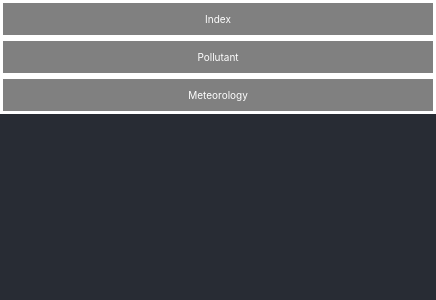
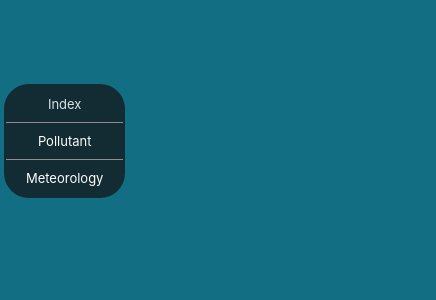
Before and after one commit to sharonNissanov/legends-api, a React (Create React App) app: page / in a window 390 px wide. Shown: the top 300 px of the page, 436 px wide, since content can reach past the window. Built offline with nearby package versions, Linux system fonts and the light colour scheme.

Commit message:
adding some css
handling the media queries , adding some style

```diff
--- a/src/App.css
+++ b/src/App.css
@@ -7,64 +7,219 @@
 }
 
 .menu ,table, th, td {
-  border: 1px solid black;
+  border-bottom: 0.2px solid #d8e3e7;
   border-collapse: collapse;
 }
 .menu ,th, td {
   padding: 5px;
   text-align: center;
 }
-.menu ,table{
-  width: 100px;
-  position: relative;
-  /* top: 120px; */
+.button:hover  {
+  background-color:  #d8e3e7;
+  color: #132c33;
+  border-radius: 20px;
 }
-.menu{
-  background-color:rgb(168, 168, 168);
-  width: 200px;
-  margin-left: auto;
-  margin-right: auto;
-  margin-top: 10px;
-}
-fieldset{
-  margin-top: 10px;
-  width:fit-content;
-  margin-left: auto;
-  margin-right: auto;
+.first_button:hover  {
+  background-color:#d8e3e7;
+  color:#132c33;
+  border-radius: 20px;
 }
 
-/*big screens*/
-@media (min-width: 769px) {
+
+@media screen and (min-width: 993px) {
+
   .button{
-    background-color:grey;
-    border: solid;
-    color: white;
+    border-top:1px solid #8f8d8d;
+    color: #d8e3e7;
     padding: 15px 32px;
     text-align: center;
     text-decoration: none;
     font-size: 16px;
-    width: 100%;
+    cursor: pointer;
+    transition-duration: 0.4s;
+  }
+  .first_button{
+    color: #d8e3e7;
+    padding: 15px 32px;
+    text-align: center;
+    text-decoration: none;
+    font-size: 16px;
+    cursor: pointer;
+    transition-duration: 0.4s;
   }
   fieldset, table{
     font-size: 15px;
     border-spacing: 20px 15px;
   }
+  .button_group{
+    background-color:#132c33;
+    width: fit-content;
+    text-align: center;
+    align-items: center;
+    position: absolute;
+    left: 8%;
+    top:10%;
+    border-radius:25px;
+    border: 2px solid #132c33;
+    cursor: pointer;
+  }
+  .menu{
+    background-color:#132c33;
+    color: #aeb0b1;
+    width: fit-content;
+    margin-left: auto;
+    margin-right: auto;
+    align-self: center;
+    text-align: center;
+    cursor: pointer;
+  }
+
+  fieldset{
+    /* margin-top: 10%; */
+    width:fit-content;
+    /* margin-left: auto;
+    margin-right: auto; */
+    background-color:#dbecd5;
+    color:#132c33;
+    border: 2px solid #487480;
+    border-radius:10px;
+    position: absolute  ;
+    top:30%;
+    left: 50%;
+    transform: translate(-20%, -30%);
+  }
+
 }
 
-/*small screens*/
-@media (max-width: 768px) {
+/******* medium screens ******************************************************/
+@media screen and (max-width: 992px) {
+
   .button{
-    background-color:grey;
+    border-top:1px solid #8f8d8d;
+    color: #d8e3e7;
+    padding: 15px 32px;
+    text-align: center;
+    text-decoration: none;
+    font-size: 16px;
+    cursor: pointer;
+    transition-duration: 0.4s;
+  }
+  .first_button{
+    color: #d8e3e7;
+    padding: 15px 32px;
+    text-align: center;
+    text-decoration: none;
+    font-size: 16px;
+    cursor: pointer;
+    transition-duration: 0.4s;
+  }
+  fieldset, table{
+    font-size: 15px;
+    border-spacing: 20px 15px;
+  }
+  .button_group{
+    background-color:#132c33;
+    width: fit-content;
+    text-align: center;
+    align-items: center;
+    position: absolute;
+    left: 3%;
+    top:10%;
+    border-radius:25px;
+    border: 2px solid #132c33;
+    cursor: pointer;
+  }
+  .menu{
+    background-color:#132c33;
+    color: #aeb0b1;
+    width: fit-content;
+    margin-left: auto;
+    margin-right: auto;
+    align-self: center;
+    text-align: center;
+    cursor: pointer;
+  }
+
+  fieldset{
+    width:fit-content;
+    background-color:#dbecd5;
+    color:#132c33;
+    border: 2px solid #487480;
+    border-radius:10px;
+    position: absolute  ;
+    top:30%;
+    left: 50%;
+    transform: translate(-10%, -30%);
+  }
+
+}
+
+/****************************** mobile screens */
+@media screen and (max-width: 600px) {
+
+  .App{
+    display: flex;
+  }
+  .button{
+    border-top:1px solid #8f8d8d;
+    color: #d8e3e7;
     padding: 10px 20px;
-    border: solid;
     color: white;
     text-align: center;
     text-decoration: none;
-    font-size: 10px;
-    width: 100%;
+    font-size: 13px;
+    cursor: pointer;
+    transition-duration: 0.4s;
+  }
+  .first_button{
+    color: #d8e3e7;
+    padding: 10px 20px;
+    text-align: center;
+    text-decoration: none;
+    font-size: 13px;
+    cursor: pointer;
+    transition-duration: 0.4s;
+  }
+  .button_group{
+    float: left;
+    background-color:#132c33;
+    min-width:fit-content;
+    text-align: center;
+    align-items: center;
+    position: absolute;
+    left: 1%;
+    /* top:10%; */
+    border-radius:25px;
+    border: 2px solid #132c33;
+    cursor: pointer;
+
+  }
+  .menu{
+    font-size: 13px;
+    background-color:#132c33;
+    position: relative;
+    color: #aeb0b1;
+    margin-left: auto;
+    margin-right: auto;
+    align-self: center;
+    text-align: center;
+    cursor: pointer;
   }
   fieldset table{
     font-size: 10px;
-    border-spacing: 14px 8px;
+    border-spacing: 10px 8px;
   }
+  fieldset{
+  float: right;
+    width:150px;
+    background-color:#dbecd5;
+    color:#132c33;
+    border: 2px solid #487480;
+    border-radius:10px;
+    position: absolute  ;
+    top:30%;
+    left: 60%;
+    transform: translate(-20%, -30%);
+  }
+
 }
--- a/src/App.js
+++ b/src/App.js
@@ -3,13 +3,13 @@ import './App.css';
 import Button from './components/Button'
 import Menu from './components/Menu'
 import Legend from './components/Legend'
-import ButtonsLayout from './components/ButtonsLayout'
 import obj from'./Legends.json';
 
 export default class App extends React.Component {
   constructor(props) {
     super(props);
     this.state = {
+      isToggleOn: null,
       clicked_button_id: null,
       clicked_button_name: null,
       clicked_button_legentId:null,
@@ -19,6 +19,7 @@ export default class App extends React.Component {
 
   handleClickButton(id, name, legentId) {
     this.setState(state => ({
+      isToggleOn: id,
       clicked_button_id:id,
       clicked_button_name:name,
       clicked_button_legentId: legentId,
@@ -32,74 +33,6 @@ export default class App extends React.Component {
     }));
   }
 
-   createButtonsLayout() {
-    let layout=[];
-    let len=obj.MonitorType.length, check=len;
-    console.log(len)
-    for(let x=0; x < len;){
-      if(check >4 ){
-        layout.push(this.createTop4Buttons(x,x+3));
-        x+=3;
-
-        console.log("here")
-      }
-      // if(x+3 <len){
-      //   layout.push(this.createTop4Buttons(x,x+3));
-      //   x+=3;
-      //   console.log("here")
-      // }
-      // if(x+2 <len){
-      //   layout.push(this.createTop4Buttons(x,x+2));
-      //   console.log("here1")
-      //   x+=2;
-      // }
-      // if(x+1 <len){
-      //   console.log("here2")
-      //   layout.push(this.createTop4Buttons(x,x+1));
-      //   x+=1;
-      // }
-      // if(x+1 ==len){
-      //   console.log("here3")
-
-      //   layout.push(this.createTop4Buttons(x,x+1));
-      //   x+=1;
-      // }
-        // if(obj.MonitorType.length <=4){
-        //   layout.push(this.createTop4Buttons(x,obj.MonitorType.length-1));
-        //   x+=obj.MonitorType.length-x;
-        // }
-      // layout.push(this.createTop4Buttons(x,3));
-    }
-    // if(obj.MonitorType.length<=4){
-    //   layout.push(this.createTop4Buttons(0,3));
-    // }
-
-    return (
-      layout
-    );
-  }
-
-
-createTop4Buttons(start, end){
-  let res=[];
-  for(let i=start ; i<end; i++){
-    res.push(
-        <Button key={obj.MonitorType[i].Id} name={obj.MonitorType[i].Name}
-          onClick={()=>
-            {
-              this.setState(state => ({
-                clicked_button_id:obj.MonitorType[i].Id,
-                clicked_button_name:obj.MonitorType[i].Name,
-                clicked_button_legentId: obj.MonitorType[i].LegentId,
-                show_legend:false,
-          }))}}
-        />
-    )
-  }
-
-  let res2 = <div style={{width:"100%", display: "flex", justifyContent: "space-around"}} >{[...res]} </div>
-  return res2;
-}
 
   render() {
 
@@ -108,42 +41,31 @@ createTop4Buttons(start, end){
 
 
       {/* display buttons in one line */}
-      {/* <div style={{width:"100%", display: "flex", justifyContent: "space-around"}} >  */}
-        {/* {this.createButtonsLayout()} */}
-        {/* {this.createTop4Buttons(0,3)} */}
-      {/* </div>  */}
 
 
-        {/* <div style={{width:"100%", display: "flex", justifyContent: "space-around"}} > */}
+      <div className="button_group">
+
 
           {obj.MonitorType.map((a,i)=>
+            <>
 
-            <Button key={a.Id} name={a.Name}
+            <Button key={a.Id} name={a.Name} index={i}
               onClick={()=>this.handleClickButton(a.Id, a.Name, a.LegentId) } />
-
-
+              {
+                 this.state.clicked_button_name== a.Name  && this.state.clicked_button_id== a.Id ?
+                <Menu title={this.state.clicked_button_name} id={this.state.clicked_button_id} names={obj.Monitor}
+                onClick={()=>this.handleClickMonitor() }/>
+                :null
+              }
+            </>
           )}
 
-        {/* </div>  */}
-
-
-
-
-
-
-
-         {/* display the menu */}
-        {
-          this.state.clicked_button_name?
-            <Menu title={this.state.clicked_button_name} id={this.state.clicked_button_id} names={obj.Monitor}
-            onClick={()=>this.handleClickMonitor() }/>
-          :null
-        }
+    </div>
 
         {/* display the legend */}
         {
           this.state.show_legend ?
-            <Legend id={this.state.clicked_button_legentId} values={obj.Legends} />
+            <Legend id={this.state.clicked_button_legentId} values={obj.Legends} title={this.state.clicked_button_name}/>
           :null
         }
 
--- a/src/Legends.json
+++ b/src/Legends.json
@@ -7,7 +7,7 @@
             "description": "Air Quality Index"
         },
         {
-            "Id": 0,
+            "Id": 1,
             "Name": "Pollutant",
             "LegentId": 1,
             "description": "Pollutant"
@@ -71,12 +71,6 @@
         {
             "Id": 0,
             "Name": "All",
-            "Desc": "",
-            "MonitorTypeId": 0
-        },
-        {
-            "Id": 50,
-            "Name": "HI",
             "Desc": "",
             "MonitorTypeId": 0
         },
--- a/src/components/Button.js
+++ b/src/components/Button.js
@@ -2,11 +2,9 @@ import React from 'react';
 import '../App.css';
 
 export default function Button(props) {
-    let i=0;
-
   return (
 
-    <div className="button" onClick={props.onClick}>
+    <div className={props.index!=0 ?"button" :"first_button" } onClick={props.onClick}>
       {props.name}
     </div>
   );
--- a/src/components/ButtonsLayout.js
+++ /dev/null
@@ -1,19 +0,0 @@
-import React from 'react';
-import Button from './Button'
-
-export default function ButtonsLayout(props) {
-    console.log(props.monitorTypeObj.length)
-
-  return (
-    <div style={{width:"100%", display: "flex", justifyContent: "space-around"}} >
-
-    {props.monitorTypeObj.map((a)=>
-      <Button key={a.Id} name={a.Name}
-        onClick={props.onClick} />
-
-    )}
-
-
-  </div>
-  );
-}
--- a/src/components/Legend.js
+++ b/src/components/Legend.js
@@ -6,8 +6,9 @@ export default function Legend(props) {
   return (
     <fieldset>
         {/* {console.log(props)} */}
-        <legend><b>Legend:</b></legend>
+        {/* <legend><b style={{ textTransform: "uppercase"}}>{props.title} LEGEND</b></legend> */}
         <table style={{width:"fit-content",borderCollapse: "separate",  borderColor: "transparent"}}>
+            <caption><b style={{ textTransform: "uppercase"}}>{props.title} LEGEND</b></caption>
             <caption>AQI [level]</caption>
                 <tbody>
 
--- a/src/components/Menu.js
+++ b/src/components/Menu.js
@@ -6,9 +6,9 @@ export default function Menu(props) {
   return (
     <table className="menu">
       <tbody>
-        <tr>
+        {/* <tr>
           <th>{props.title}</th>
-        </tr>
+        </tr> */}
           {props.names.map((name)=>name.MonitorTypeId===props.id ?
             <tr key={name.Id} onClick={props.onClick} >
               <td>{name.Name}</td>
--- a/src/index.css
+++ b/src/index.css
@@ -5,7 +5,7 @@ body {
     sans-serif;
   -webkit-font-smoothing: antialiased;
   -moz-osx-font-smoothing: grayscale;
-  background-color: #282c34;
+  background-color: #126e82;
 }
 
 code {
```
